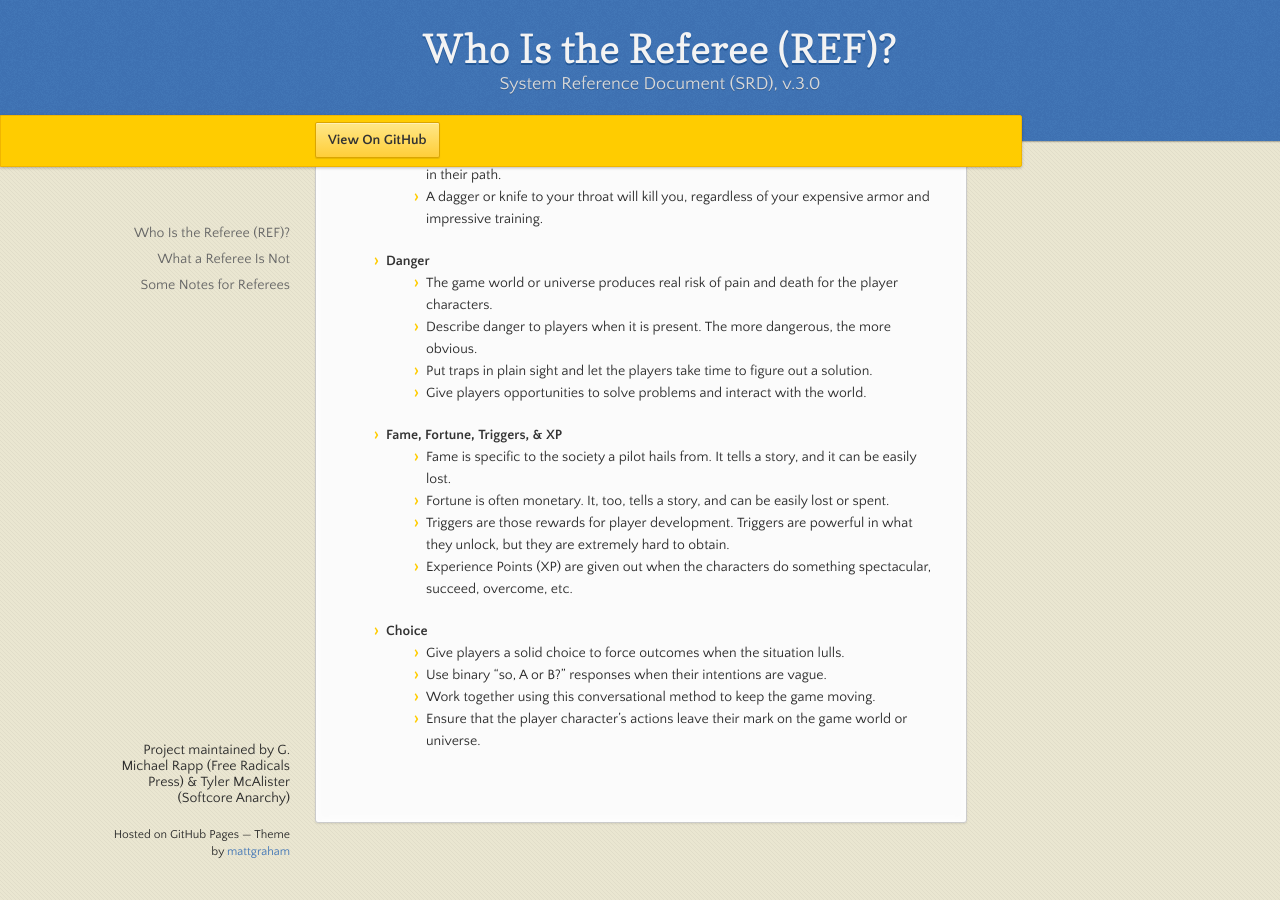
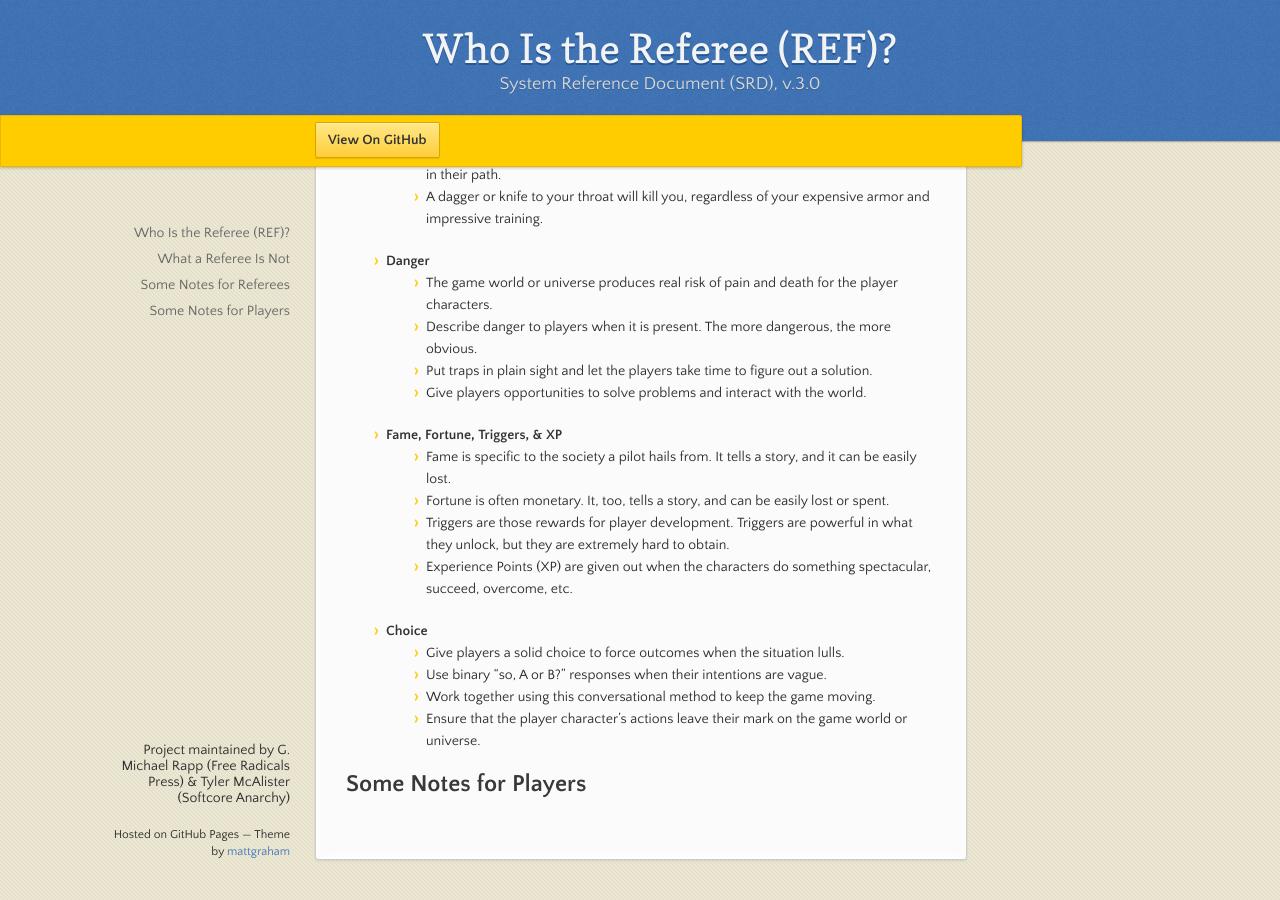
Before and after one commit to GMichaelRapp/rapture, a Jekyll site: the page built from fundamentals.md, in a window 1280 px wide and 900 px high, scrolled down 1606 px. Built offline with Jekyll 4.4.1, drawn with Linux system fonts in a browser that asks for light colours; our own code applies the rules of GitHub Pages for plain Markdown files; before the commit the page ends 2469 px from its top, so only the background shows below that.

Commit message:
Update fundamentals.md

```diff
--- a/fundamentals.md
+++ b/fundamentals.md
@@ -43,3 +43,5 @@ In recent years, there has been a lot of meaningful discussion on the demands pl
   - Use binary “so, A or B?” responses when their intentions are vague.
   - Work together using this conversational method to keep the game moving.
   - Ensure that the player character’s actions leave their mark on the game world or universe.
+
+## Some Notes for Players
```
